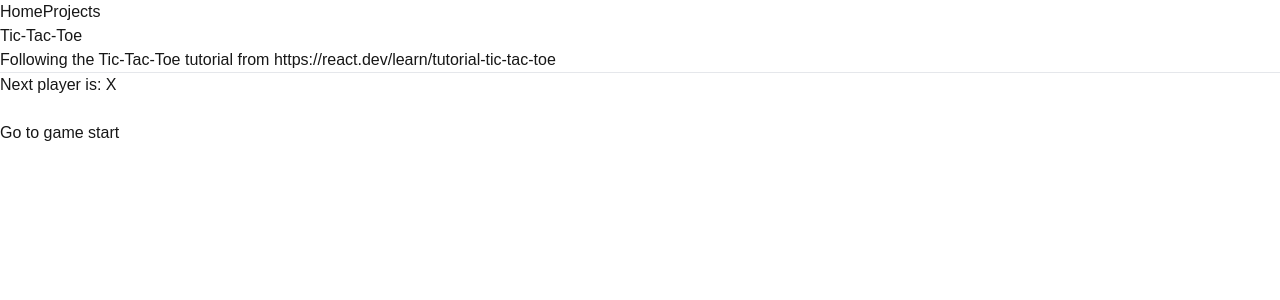
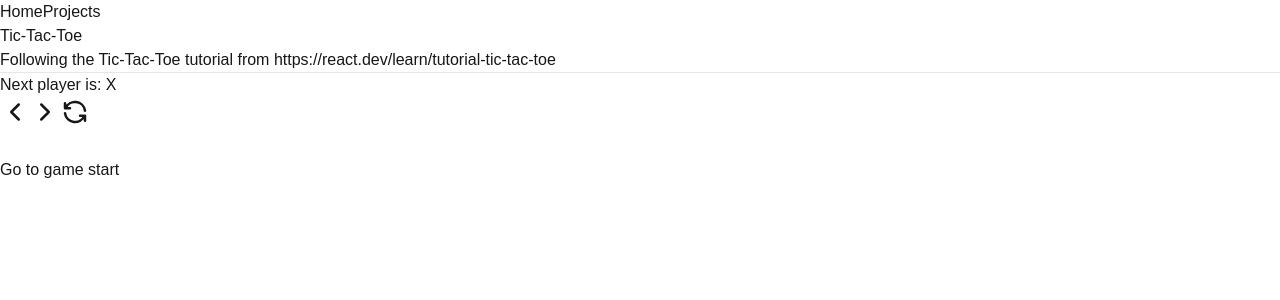
Before and after one commit to ymumberson/Tailwind-Portfolio, a Next.js app: page /projects/tic-tac-toe in a window 1280 px wide. Shown: the top 300 px of the page. Built offline with nearby package versions, Linux system fonts and the light colour scheme.

Commit message:
Added controls for controlling time travel navigation easier

```diff
--- a/src/app/projects/tic-tac-toe/page.tsx
+++ b/src/app/projects/tic-tac-toe/page.tsx
@@ -3,6 +3,7 @@
 import Project from "@/app/components/Project";
 import React from "react";
 import { useState } from "react";
+import { IconChevronLeft, IconChevronRight, IconRefresh} from "@tabler/icons-react";
 
 interface SquareProps {
     value: string;
@@ -24,9 +25,12 @@ interface BoardProps {
     xIsNext: boolean;
     squares: Array<string>;
     handlePlay: Function;
+    onPrevious: Function;
+    onNext: Function;
+    onReset: Function;
 }
 
-const Board: React.FC<BoardProps> = ({ xIsNext, squares, handlePlay }) => {
+const Board: React.FC<BoardProps> = ({ xIsNext, squares, handlePlay, onPrevious, onNext, onReset }) => {
     function handleClick(index: number) {
         if (squares[index] != "" || CalculateWinner(squares))
             return;
@@ -51,8 +55,19 @@ const Board: React.FC<BoardProps> = ({ xIsNext, squares, handlePlay }) => {
 
     return (
         <>
-            <div className={`mb-10 rounded-sm p-0.5 ${(winner) ? CalculateWinnerClassName(winner) : ""}`}>
+            <div className={`mb-5 rounded-sm p-0.5 ${(winner) ? CalculateWinnerClassName(winner) : ""}`}>
                 <h2 className="p-2 text-center bg-gray-100 text-gray-800 rounded-sm dark:bg-gray-700 dark:text-gray-300">{status}</h2>
+            </div>
+            <div className="flex flex-row mb-5 justify-center gap-2">
+                <button onClick={() => onPrevious()} className="border-2 text-gray-900 hover:text-white border-gray-800 hover:bg-gray-900 focus-ring-4 focus:outline-none focus:ring-gray-300 font-medium rounded-lg text-center dark:border-gray-600 dark:text-gray-400 dark:hover:text-white dark:hover:bg-gray-600 dark:focus:ring-gray-800">
+                    <IconChevronLeft size={30}/>
+                </button>
+                <button onClick={() => onNext()} className="border-2 text-gray-900 hover:text-white border-gray-800 hover:bg-gray-900 focus-ring-4 focus:outline-none focus:ring-gray-300 font-medium rounded-lg text-center dark:border-gray-600 dark:text-gray-400 dark:hover:text-white dark:hover:bg-gray-600 dark:focus:ring-gray-800">
+                    <IconChevronRight size={30}/>
+                </button>
+                <button onClick={() => onReset()} className="border-2 text-gray-900 hover:text-white border-gray-800 hover:bg-gray-900 focus-ring-4 focus:outline-none focus:ring-gray-300 font-medium rounded-lg text-center dark:border-gray-600 dark:text-gray-400 dark:hover:text-white dark:hover:bg-gray-600 dark:focus:ring-gray-800">
+                    <IconRefresh size={30}/>
+                </button>
             </div>
             <div className={`rounded-sm p-0.5 ${(winner) ? CalculateWinnerClassName(winner) : ""}`}>
                 <div className={`grid grid-cols-3 max-w-72 bg-white dark:bg-gray-800`}>
@@ -114,6 +129,21 @@ export default function TicTacToe() {
         setCurrentMove(nextMove);
     }
 
+    function JumpToPrevious() {
+        if (currentMove > 0)
+            JumpTo(currentMove-1);
+    }
+
+    function JumpToNext() {
+        if (currentMove < history.length-1)
+            JumpTo(currentMove+1);
+    }
+
+    function ResetGame() {
+        setHistory([Array(9).fill("")]);
+        setCurrentMove(0);
+    }
+
     const moves = history.map((squares, move) => {
         let description;
         if (move > 0) {
@@ -132,7 +162,7 @@ export default function TicTacToe() {
         <Project name="Tic-Tac-Toe" description="Following the Tic-Tac-Toe tutorial from https://react.dev/learn/tutorial-tic-tac-toe">
             <div className="flex flex-col sm:flex-row justify-center sm:gap-10 mb-0 p-0.5 ">
                 <div className="flex-shrink-0">
-                    <Board xIsNext={xIsNext} squares={currentSquares} handlePlay={HandlePlay}/>
+                    <Board xIsNext={xIsNext} squares={currentSquares} handlePlay={HandlePlay} onPrevious={JumpToPrevious} onNext={JumpToNext} onReset={ResetGame}/>
                 </div>
                 <ol className="">{moves}</ol>
             </div>
```
